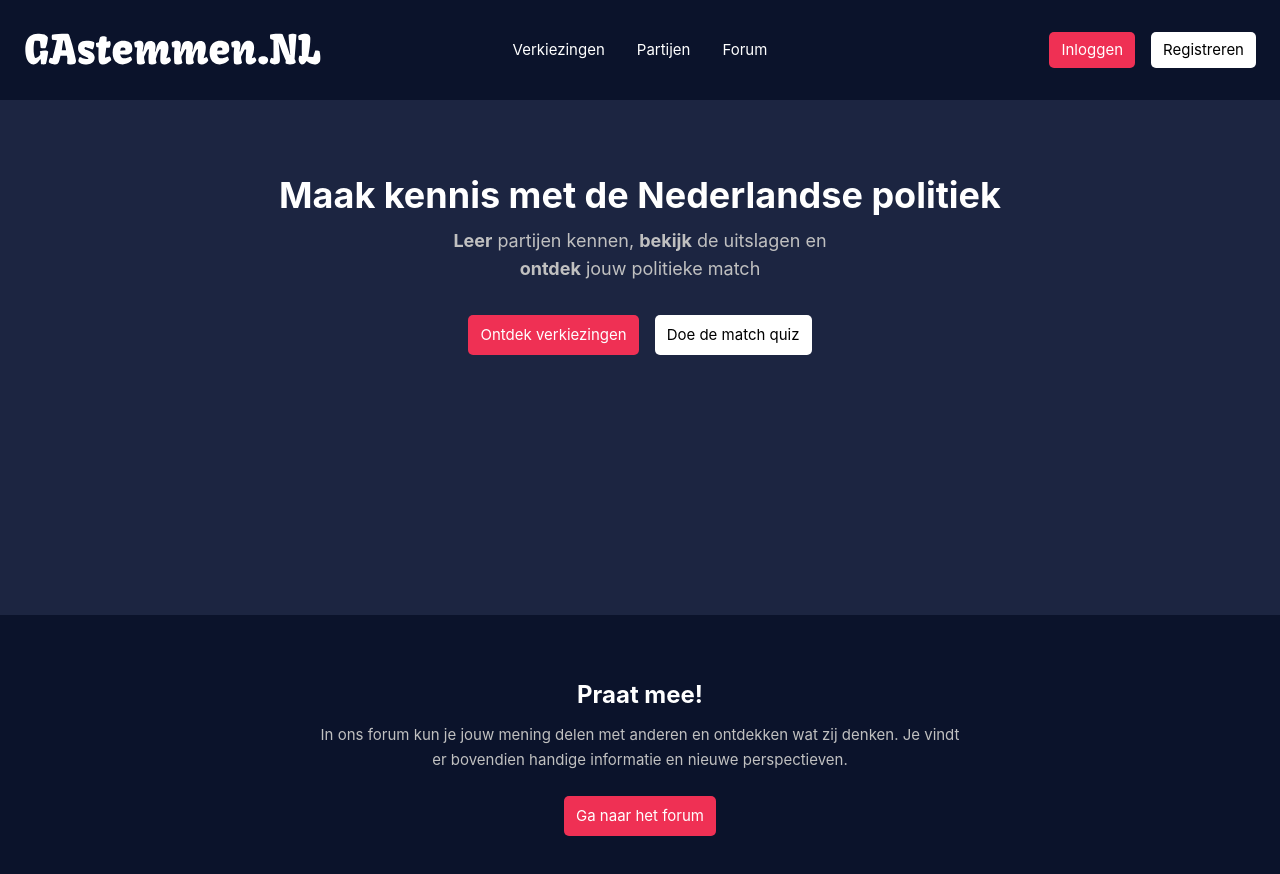
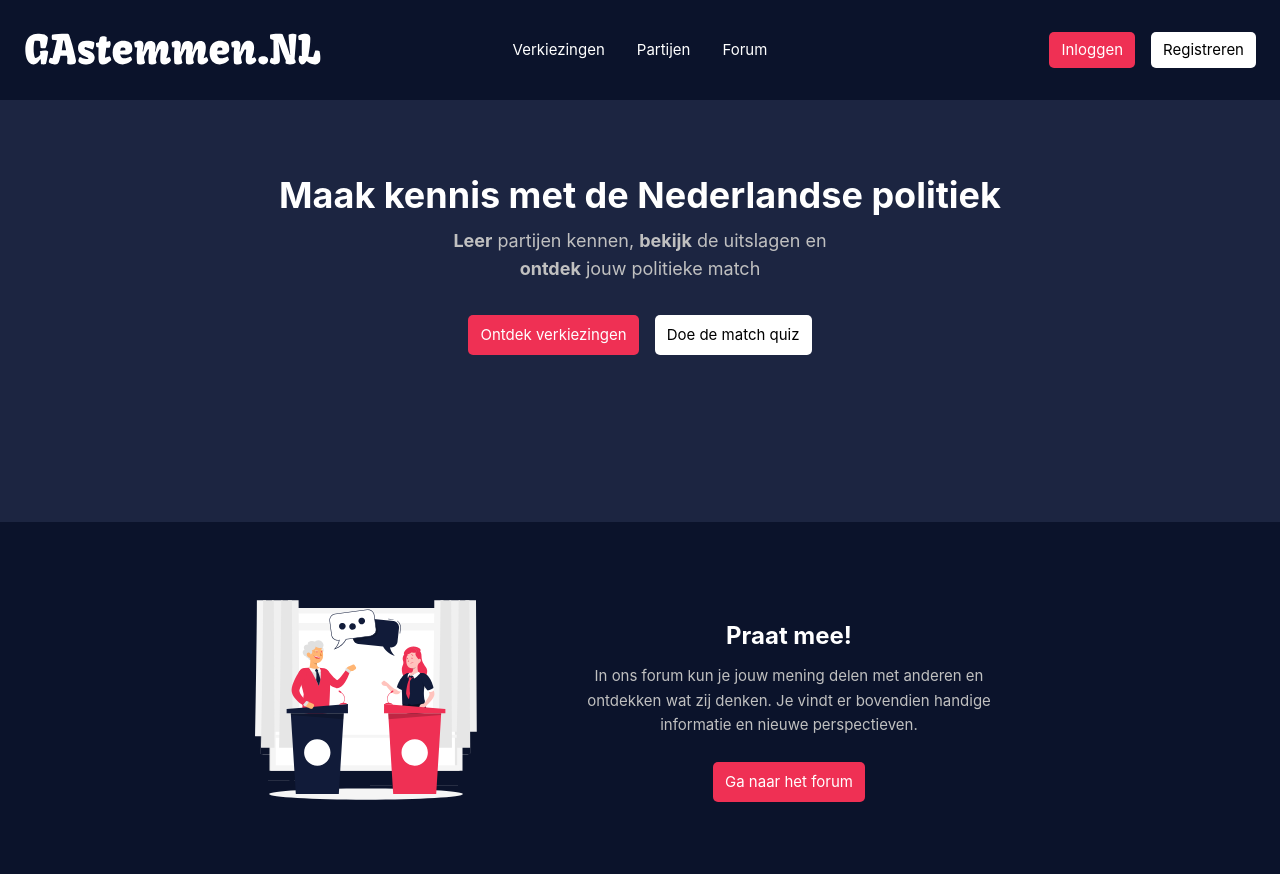
Before and after one commit to SSSalmani1600/Elections, a Vue app in the folder election-frontend/: page / in a window 1280 px wide. Shown: the top 874 px of the page. Built offline with nearby package versions, Linux system fonts and the light colour scheme; the HTML template or start-up script is replaced by a standard one.

Commit message:
Add: Forum image for forum section

```diff
--- a/election-frontend/src/views/HomeView.vue
+++ b/election-frontend/src/views/HomeView.vue
@@ -10,7 +10,7 @@ const goToForum = () => router.push('/discussions')
 
 <template>
   <main
-    class="flex flex-col items-center bg-[--color-background] text-[--color-text-base] min-h-screen">
+    class="flex flex-col items-center min-h-screen gap-16">
     <div class="flex flex-col items-center w-fit mt-[75px] gap-8">
       <div class="flex flex-col items-center gap-3">
         <h1 class="text-4xl font-bold">Maak kennis met de Nederlandse politiek</h1>
@@ -24,13 +24,15 @@ const goToForum = () => router.push('/discussions')
       </div>
     </div>
 
-
-    <!-- ✅ Grote footer -->
-    <footer class="w-full bg-background text-center py-16 flex flex-col items-center justify-center mt-auto">
+    <footer
+      class="w-full bg-background text-center py-16 flex items-center justify-center mt-auto gap-12">
+      <div>
+        <img src="../assets/img/forum-image.svg" class="w-[250px]" alt="Forum image">
+      </div>
       <div class="flex flex-col gap-6">
-        <div class="flex flex-col gap-3">
+        <div class="flex flex-col items-center gap-3">
           <h2 class="text-2xl font-bold">Praat mee!</h2>
-          <p class="text-text-muted max-w-[700px] px-6 leading-relaxed">
+          <p class="text-text-muted px-6 leading-relaxed max-w-[500px]">
             In ons forum kun je jouw mening delen met anderen en ontdekken wat zij denken.
             Je vindt er bovendien handige informatie en nieuwe perspectieven.
           </p>
```
Also changed, not shown: election-frontend/src/assets/img/forum-image.svg (added).
